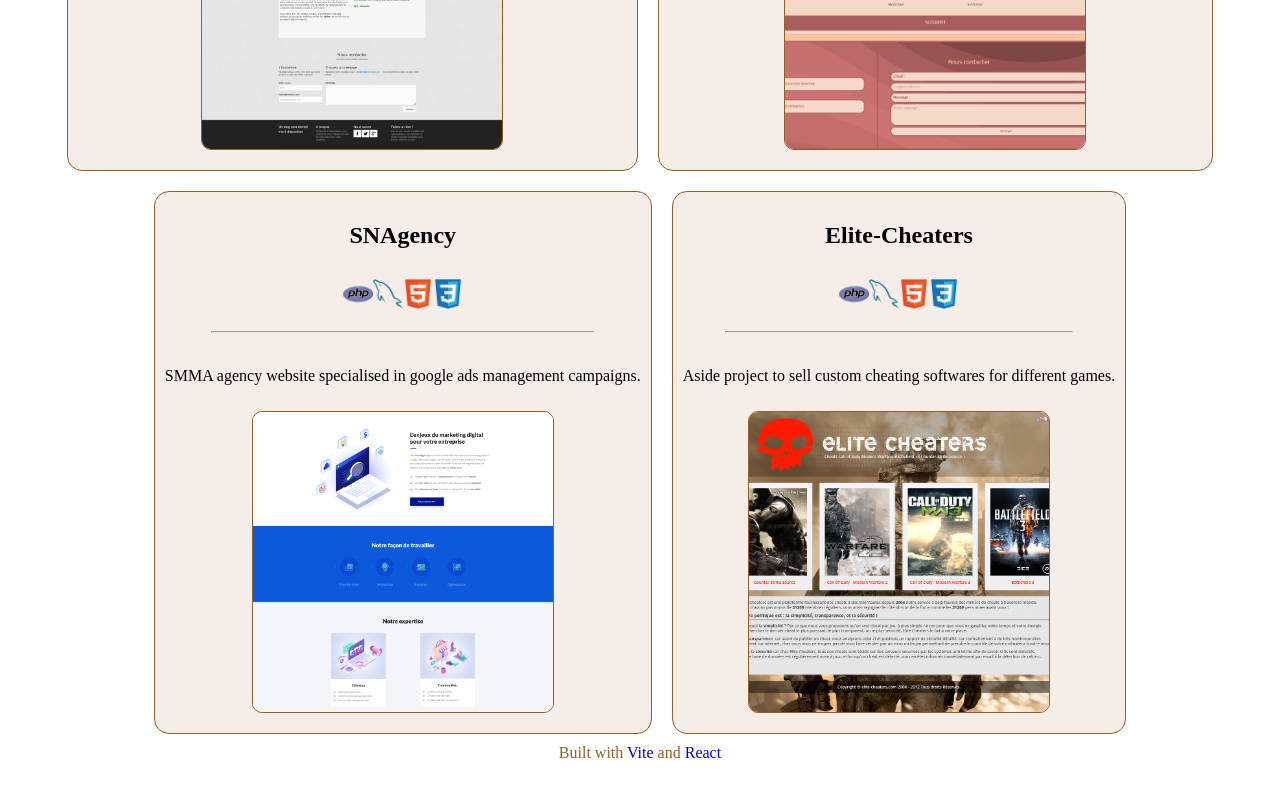
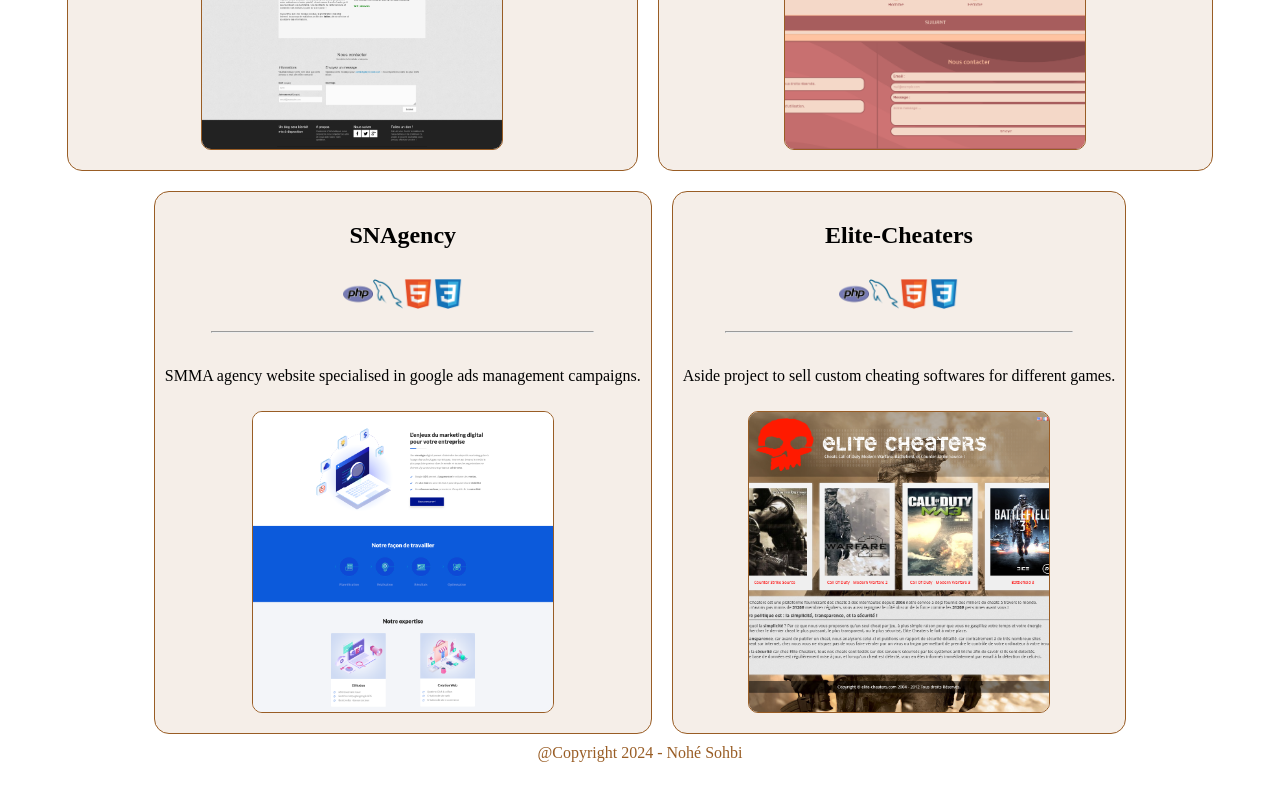
Before and after one commit to nohe-sohbi/portfolio, a React (Vite) app: page / in a window 1280 px wide. Shown: the part 1739-2539 px from the top of the page. Built offline with nearby package versions, Linux system fonts and the light colour scheme.

Commit message:
Make footer cleaner

```diff
--- a/src/components/Footer.tsx
+++ b/src/components/Footer.tsx
@@ -2,16 +2,7 @@
   return (
     <>
       <footer>
-        <p>
-          Built with{" "}
-          <a href="https://vitejs.dev" target="_blank">
-            Vite
-          </a>{" "}
-          and{" "}
-          <a href="https://reactjs.org" target="_blank">
-            React
-          </a>
-        </p>
+        <p>@Copyright {new Date().getFullYear()} - Nohé Sohbi</p>
       </footer>
     </>
   );
```
